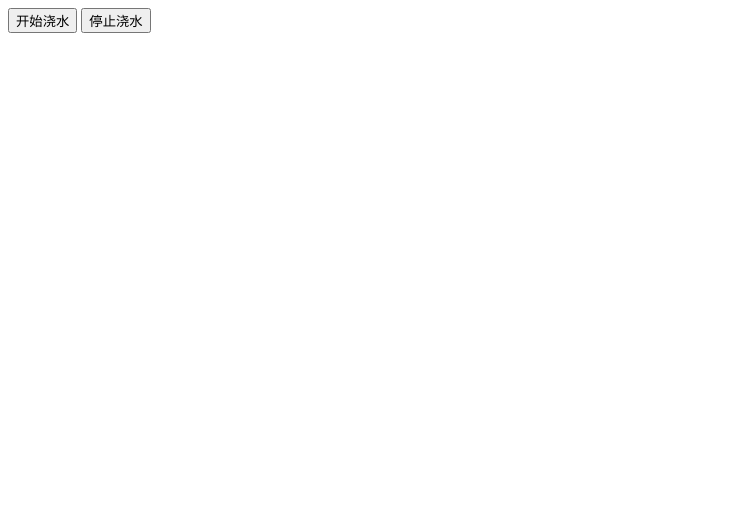
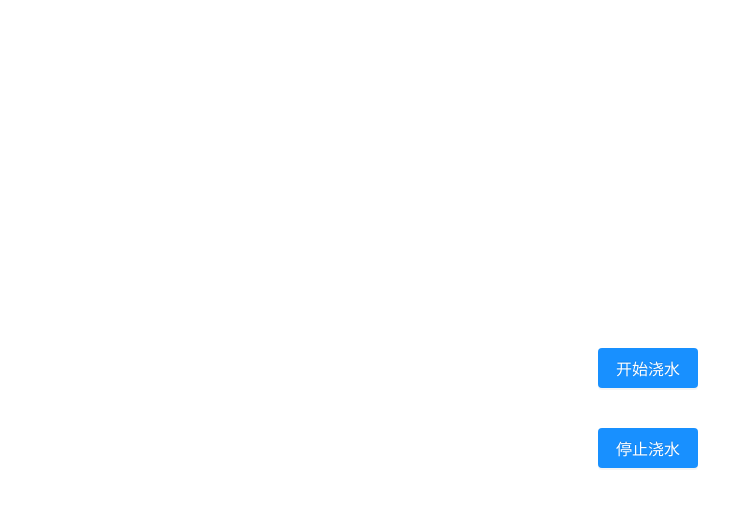
Before and after one commit to aitexiaoy/pi, a website: page static/index.html in a window 1280 px wide. Shown: the whole page, without its empty margins (0-753 px from the left). Drawn offline with nearby package versions, Linux system fonts and the light colour scheme.

Commit message:
feat:修改按钮样式

```diff
--- a/index.js
+++ b/index.js
@@ -5,7 +5,7 @@ const router = require('koa-router')();
 const koaBody = require('koa-body');
 app.use(require('koa-static')(__dirname + '/static/'));
 
-rpio.open(36,rpio.OUTPUT,rpio.HIGH) // set out by default low
+rpio.open(36,rpio.OUTPUT,rpio.HIGH) // 设置引脚输出，默认高电平
 
 function startIo(){
     rpio.write(36, rpio.HIGH);
--- a/static/index.html
+++ b/static/index.html
@@ -6,14 +6,45 @@
     <meta name="viewport" content="width=device-width, initial-scale=1.0">
     <script src="https://unpkg.com/axios/dist/axios.min.js"></script>
     <title>浇花系统</title>
+    <style>
+        .content {
+            width: 100vw;
+            height: 100vh;
+            display: flex;
+            align-items: center;
+            flex-direction: column;
+            justify-content: center;
+        }
+
+        .btn {
+            width: 100px;
+            height: 40px;
+            margin: 20px 0;
+            display: flex;
+            align-items: center;
+            justify-content: center;
+            font-size: 16px;
+            border-radius: 4px;
+            color: #fff;
+            background: #1890ff;
+            border-color: #1890ff;
+            text-shadow: 0 -1px 0 rgba(0, 0, 0, .12);
+            box-shadow: 0 2px 0 rgba(0, 0, 0, .045);
+            cursor: pointer;
+            transition: all .3s cubic-bezier(.645, .045, .355, 1);
+            user-select: none;
+            touch-action: manipulation;
+        }
+    </style>
 </head>
 
 <body>
-    <button onclick="handleStartWater()">开始浇水</button>
-    <button onclick="handleStopWater()">停止浇水</button>
+    <div class="content">
+        <div class="btn" onclick="handleStartWater()">开始浇水</div>
+        <div class="btn" onclick="handleStopWater()">停止浇水</div>
+    </div>
     <script type="text/javascript">
         function handleStartWater() {
-            console.log('============')
             axios.post('/startwater', {
                 data: {
                     ID: 12345
```
